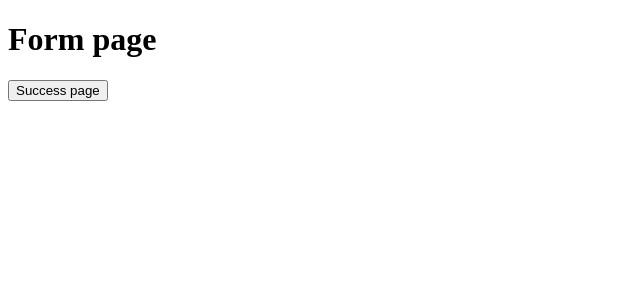
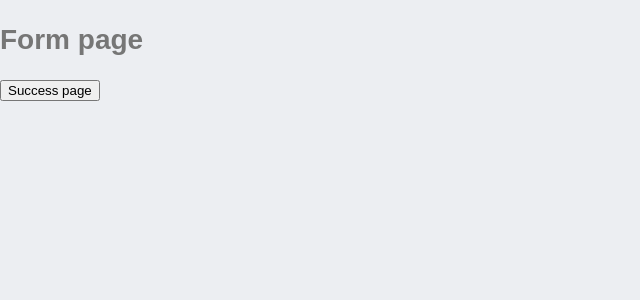
Before and after one commit to laufoes/team-project-v2, a React (Create React App) app: page / in a window 1280 px wide. Shown: the top 300 px of the page, without its empty margins (0-640 px from the left). Built offline with nearby package versions, Linux system fonts and the light colour scheme.

Commit message:
styles: creates theme and adds theme provider scope

```diff
--- a/src/index.tsx
+++ b/src/index.tsx
@@ -1,12 +1,17 @@
 import React from 'react';
+import Router from 'routes/routes';
 import ReactDOM from 'react-dom/client';
-import Router from 'routes/routes';
+import theme from 'styles/theme.styles';
+import { ThemeProvider, CssBaseline } from '@mui/material';
 
 const root = ReactDOM.createRoot(
   document.getElementById('root') as HTMLElement
 );
 root.render(
   <React.StrictMode>
-    <Router />
+    <ThemeProvider theme={theme}>
+      <CssBaseline />
+      <Router />
+    </ThemeProvider>
   </React.StrictMode>
 );
--- /dev/null
+++ b/src/styles/theme.styles.tsx
@@ -0,0 +1,47 @@
+import { createTheme } from "@mui/material";
+
+const primaryColor = '#074EE8';
+const bodyColor = '#767676';
+const bgColor ='#ECEEF2';
+const secondaryColor = '#AAAAAA';
+
+const theme = createTheme({
+    palette: {
+        primary: {
+            main: primaryColor,
+        },
+        secondary: {
+            main: secondaryColor,
+        },
+        background: {
+            default:  bgColor,
+        },
+    },
+    typography: {
+        fontFamily: [
+            'Nunito',
+            'sans-serif'
+          ].join(','),
+        body1: {
+            color: bodyColor,
+            fontSize: 14,
+        },
+        body2: {
+            color: primaryColor,
+            fontSize: 16
+        },
+        h1: {
+            fontSize: 24,
+            fontWeight: 600,
+            lineHeight: 3,
+            textAlign: 'left'
+        },
+        button: {
+            textTransform: 'none',
+            color: primaryColor,
+            fontSize: 18,
+        },
+    },
+});
+
+export default theme
```
